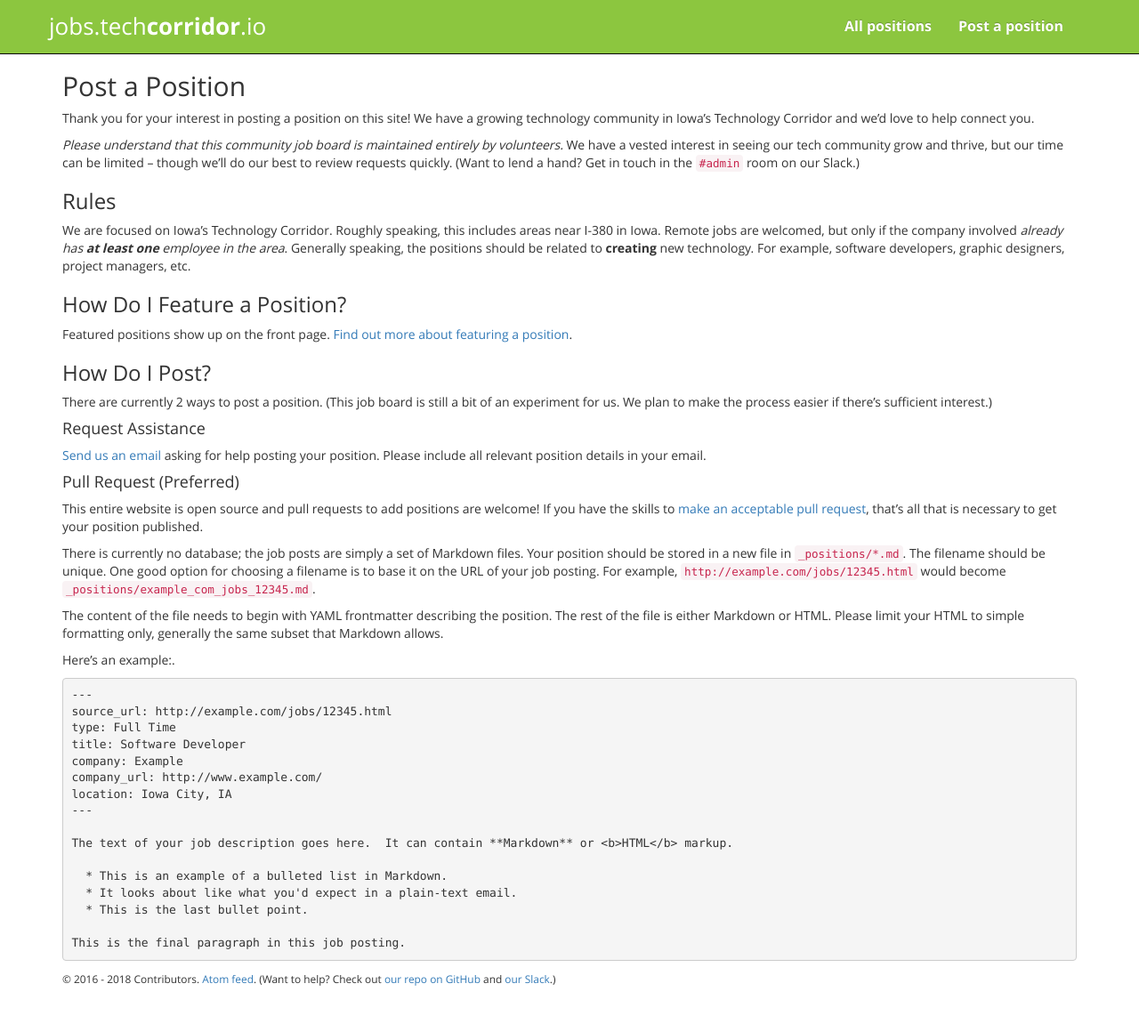
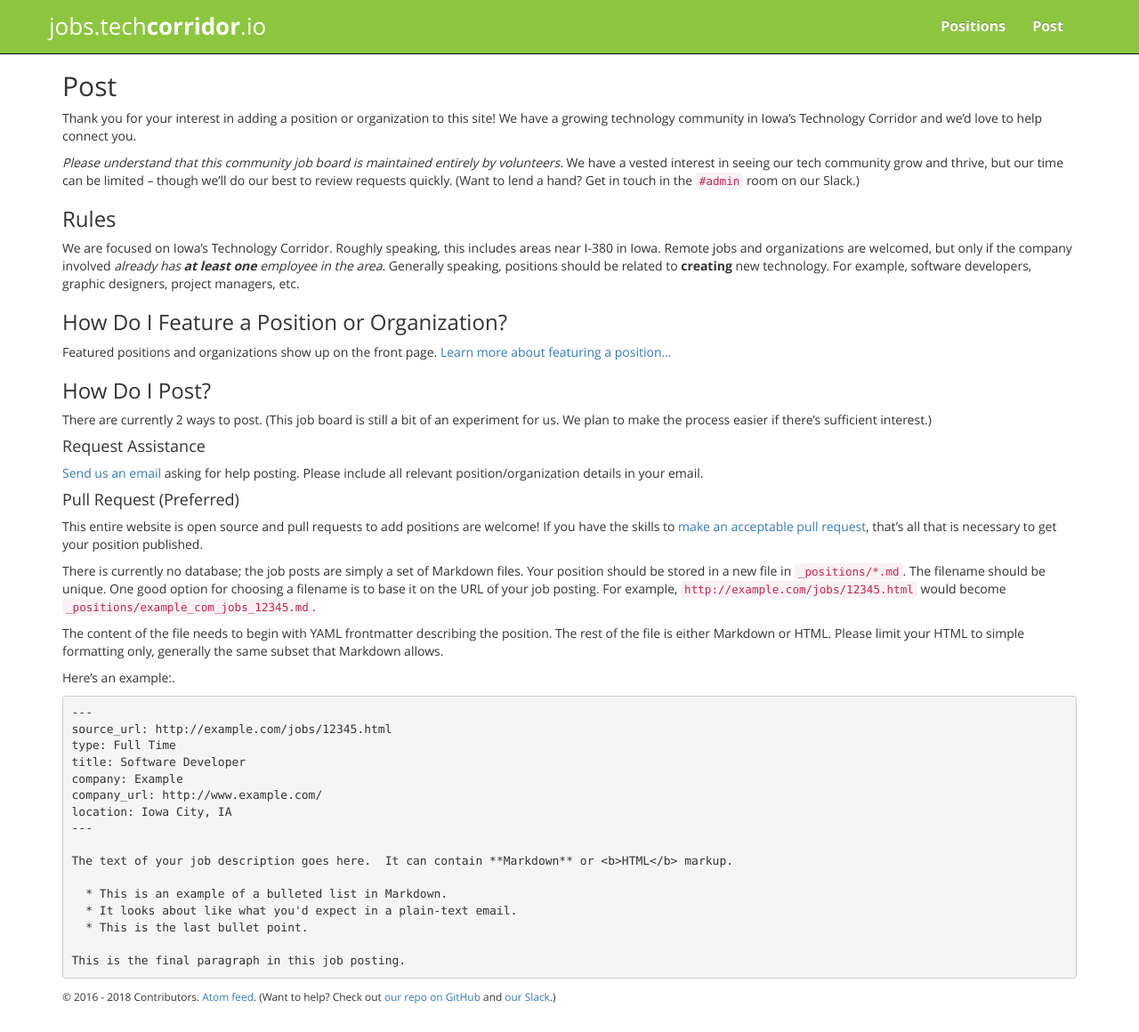
Before and after one commit to techcorridorio/jobs.techcorridor.io, a Jekyll site: the page built from posting.md, in a window 1280 px wide and 1160 px high. Shown: the whole window at 89% size. Built offline with Jekyll 4.4.1, drawn with Linux system fonts in a browser that asks for light colours.

Commit message:
Transition language to be more about organizations

```diff
--- a/_layouts/default.html
+++ b/_layouts/default.html
@@ -25,8 +25,8 @@
 
         <div id="navbar" class="navbar-collapse collapse pull-right">
           <ul class="nav navbar-nav">
-            <li><a href="/positions/">All positions</a></li>
-            <li><a href="/positions/new">Post a position</a></li>
+            <li><a href="/positions/">Positions</a></li>
+            <li><a href="/posting/new">Post</a></li>
           </ul>
         </div>
       </div>
--- a/index.html
+++ b/index.html
@@ -6,7 +6,7 @@ title: Featured Positions
 <h2>Featured Positions</h2>
 
 <p>
-  <a href="/featured/new/?utm_source=tcio_jobs_root">Learn more about featuring a position</a>
+  <a href="/feature/new/?utm_source=tcio_jobs_root">Learn more about featuring a position</a>
 </p>
 
 {% assign featured_positions = site.positions | where: "featured", "true" %}
--- a/new_position.md
+++ b/posting.md
@@ -1,32 +1,32 @@
 ---
 layout: default
-title: New Position
-permalink: /positions/new
+title: New Post
+permalink: /posting/new
 redirect_from:
   /new_position.html
 ---
 
-## Post a Position
+## Post
 
-Thank you for your interest in posting a position on this site!  We have a growing technology community in Iowa's Technology Corridor and we'd love to help connect you.
+Thank you for your interest in adding a position or organization to this site!  We have a growing technology community in Iowa's Technology Corridor and we'd love to help connect you.
 
 _Please understand that this community job board is maintained entirely by volunteers._  We have a vested interest in seeing our tech community grow and thrive, but our time can be limited -- though we'll do our best to review requests quickly.  (Want to lend a hand?  Get in touch in the `#admin` room on our Slack.)
 
 ### Rules
 
-We are focused on Iowa's Technology Corridor.  Roughly speaking, this includes areas near I-380 in Iowa.  Remote jobs are welcomed, but only if the company involved _already has **at least one** employee in the area_.  Generally speaking, the positions should be related to **creating** new technology.  For example, software developers, graphic designers, project managers, etc.
+We are focused on Iowa's Technology Corridor.  Roughly speaking, this includes areas near I-380 in Iowa.  Remote jobs and organizations are welcomed, but only if the company involved _already has **at least one** employee in the area_.  Generally speaking, positions should be related to **creating** new technology.  For example, software developers, graphic designers, project managers, etc.
 
-### How Do I Feature a Position?
+### How Do I Feature a Position or Organization?
 
-Featured positions show up on the front page.  [Find out more about featuring a position](/featured_positions/new).
+Featured positions and organizations show up on the front page.  [Learn more about featuring a position...](/feature/new)
 
 ### How Do I Post?
 
-There are currently 2 ways to post a position.  (This job board is still a bit of an experiment for us.  We plan to make the process easier if there's sufficient interest.)
+There are currently 2 ways to post.  (This job board is still a bit of an experiment for us.  We plan to make the process easier if there's sufficient interest.)
 
 #### Request Assistance
 
-<a class="mailto" data-email="am9ic0B0ZWNoY29ycmlkb3IuaW8=">Send us an email</a> asking for help posting your position.  Please include all relevant position details in your email.
+<a class="mailto" data-email="am9ic0B0ZWNoY29ycmlkb3IuaW8=">Send us an email</a> asking for help posting.  Please include all relevant position/organization details in your email.
 
 #### Pull Request (Preferred)
 
```
Also changed, not shown: feature.md (+1 -1 lines).
